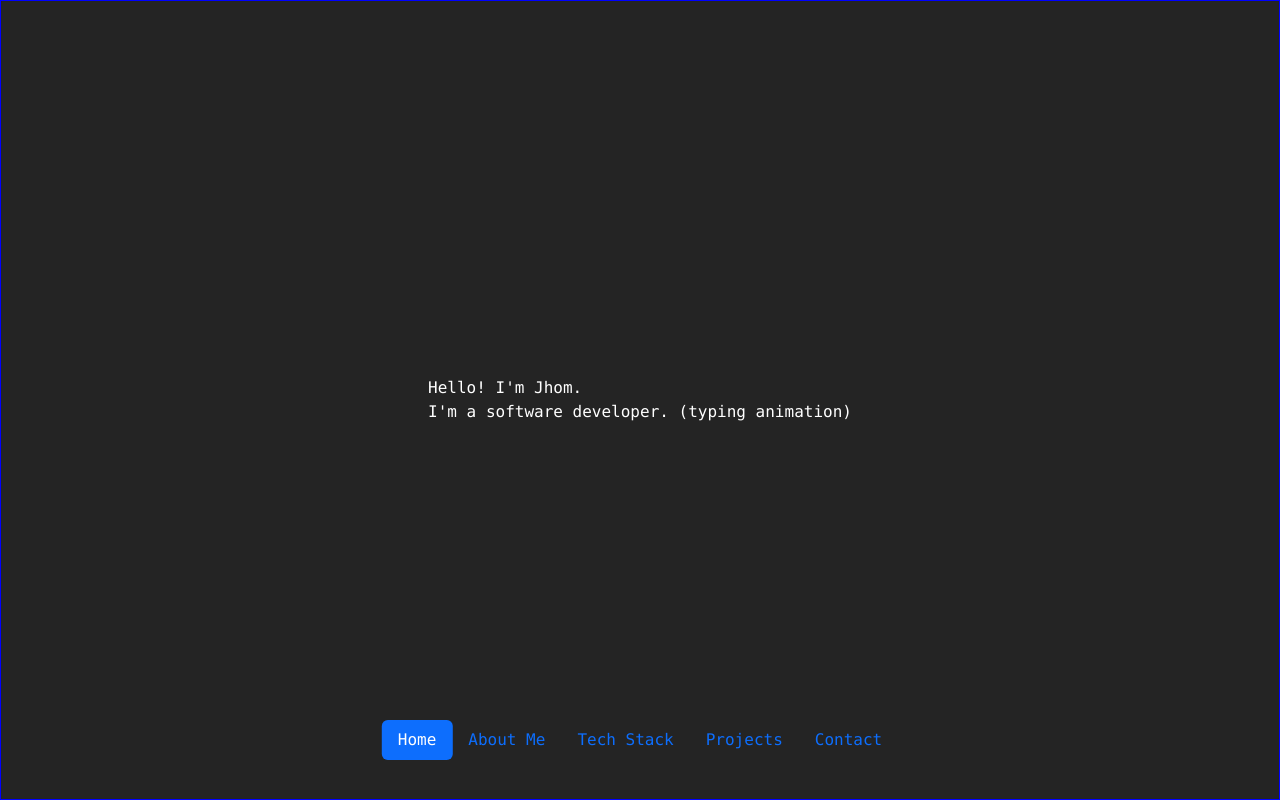
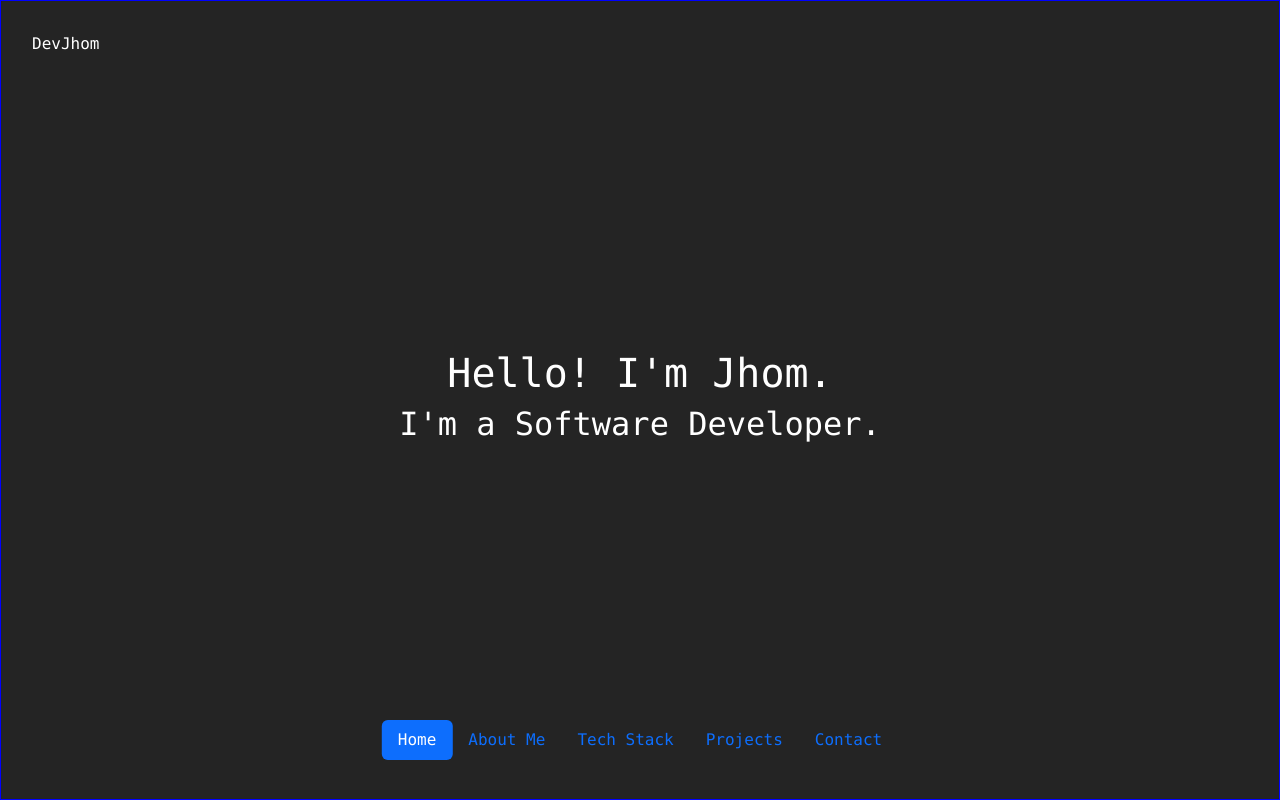
Before and after one commit to DevJhom/portfolio, a Vue app: page / in a window 1280 px wide. Shown: the top 800 px of the page. Built offline with nearby package versions, Linux system fonts and the light colour scheme.

Commit message:
add some animation

```diff
--- a/src/components/Loading.vue
+++ b/src/components/Loading.vue
@@ -12,13 +12,19 @@ setTimeout(() => {
 <template>
     <div v-if="displayLoading" class="loading-container">
         <span class="loading"></span>
+        <span class="mt-2">
+            DevJhom
+        </span>
     </div>
 </template>
 
 <style scoped>
 .loading-container {
+    z-index: 100;
+    background-color: #242424;
     position: fixed;
     display: flex;
+    flex-direction: column;
     justify-content: center;
     align-items: center;
     top: 0;
--- a/src/components/MainPage.vue
+++ b/src/components/MainPage.vue
@@ -1,6 +1,16 @@
 <script setup lang="ts">
 import { ref, onMounted, onUnmounted } from 'vue';
 import NavBar from '@components/NavBar.vue';
+
+const isTyping = ref(false);
+
+setTimeout(() => {
+    isTyping.value = true;
+}, 1000)
+
+setTimeout(() => {
+    isTyping.value = false;
+}, 3000)
 
 const sections = ref([
     { id: 'home', label: 'Home' },
@@ -46,11 +56,17 @@ onUnmounted(() => {
 <template>
     <div class="my-container">
         <NavBar :active-section="activeSection"/>
+        <div class="logo animate-on-hover">
+            DevJhom
+        </div>
         <div id="home">
             <section>
-                Hello! I'm Jhom.
-                <br>
-                I'm a software developer. (typing animation)
+                <h1 class="animate-on-hover">
+                    Hello! I'm Jhom.
+                </h1>
+                <div :class="{typewriter: isTyping}" class="animate-on-hover">
+                    <h2>I'm a Software Developer.</h2>
+                </div>
             </section>
         </div>
         <div id="about-me">
@@ -85,6 +101,7 @@ section {
     width: 100vw;
     height: 100vh;
     display: flex;
+    flex-direction: column;
     align-items: center;
     justify-content: center;
 }
@@ -93,7 +110,46 @@ section {
     position: relative;
 }
 
+.animate-on-hover {
+    transition: transform 0.3s ease;
+}
+
+.animate-on-hover:hover {
+    color: blue;
+    transform: scale(1.1);
+}
+
+.logo {
+    position: fixed;
+    margin-left: 2rem;
+    margin-top: 2rem;
+    cursor: pointer;
+}
+
 .keep-calm {
     height: 50vh;
 }
+
+// Typing animation
+.typewriter h2 {
+    overflow: hidden;
+    border-right: .15em solid blue;
+    white-space: nowrap;
+    margin: 0 auto;
+    animation:
+        typing 2s steps(20, end),
+        blink-caret .5s step-end infinite;
+}
+
+@keyframes typing {
+    from { width: 0 }
+    to { width: 100% }
+}
+
+@keyframes blink-caret {
+    from { border-color: transparent }
+    50% { border-color: blue; }
+    to { border-color: transparent }
+}
+
 </style>
```
